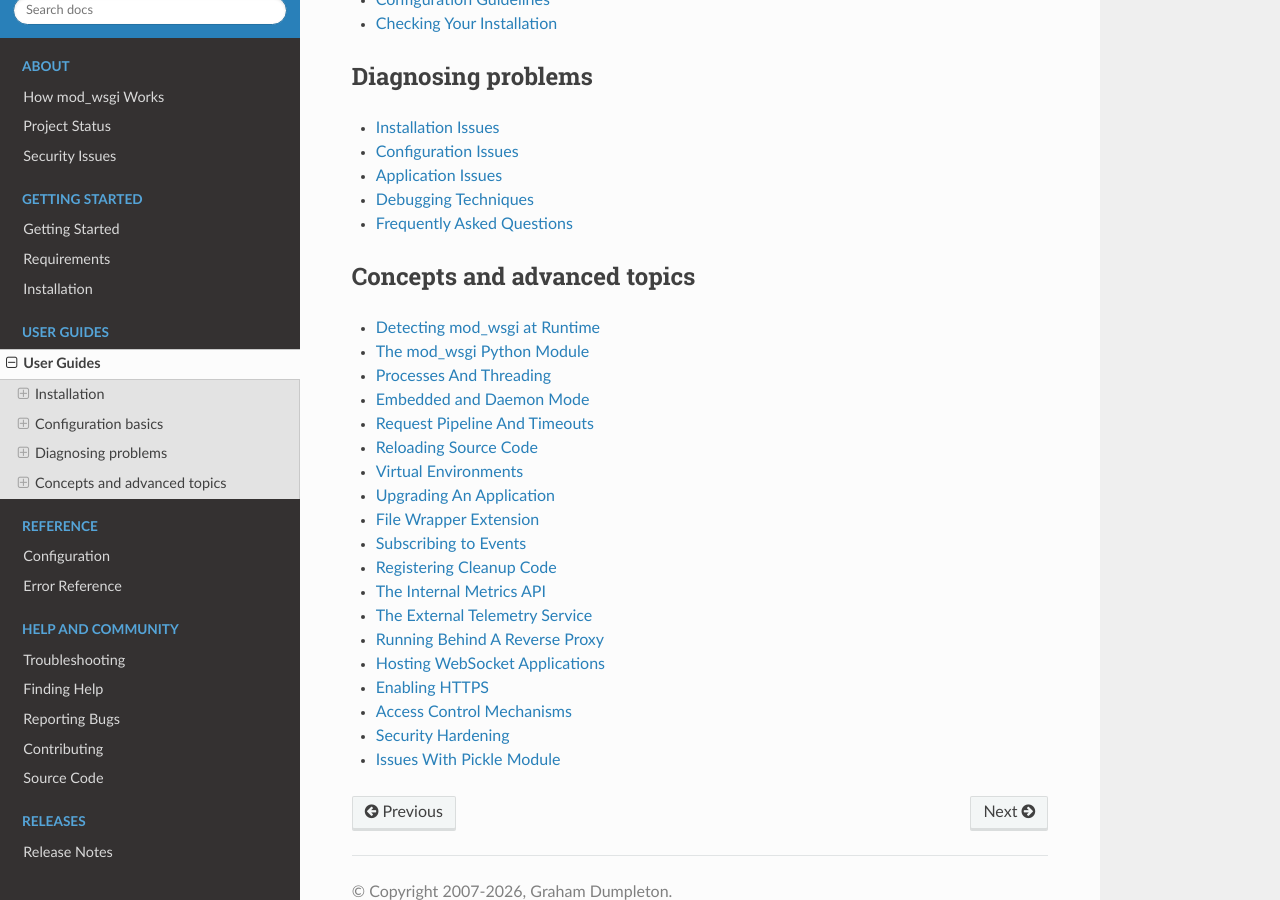
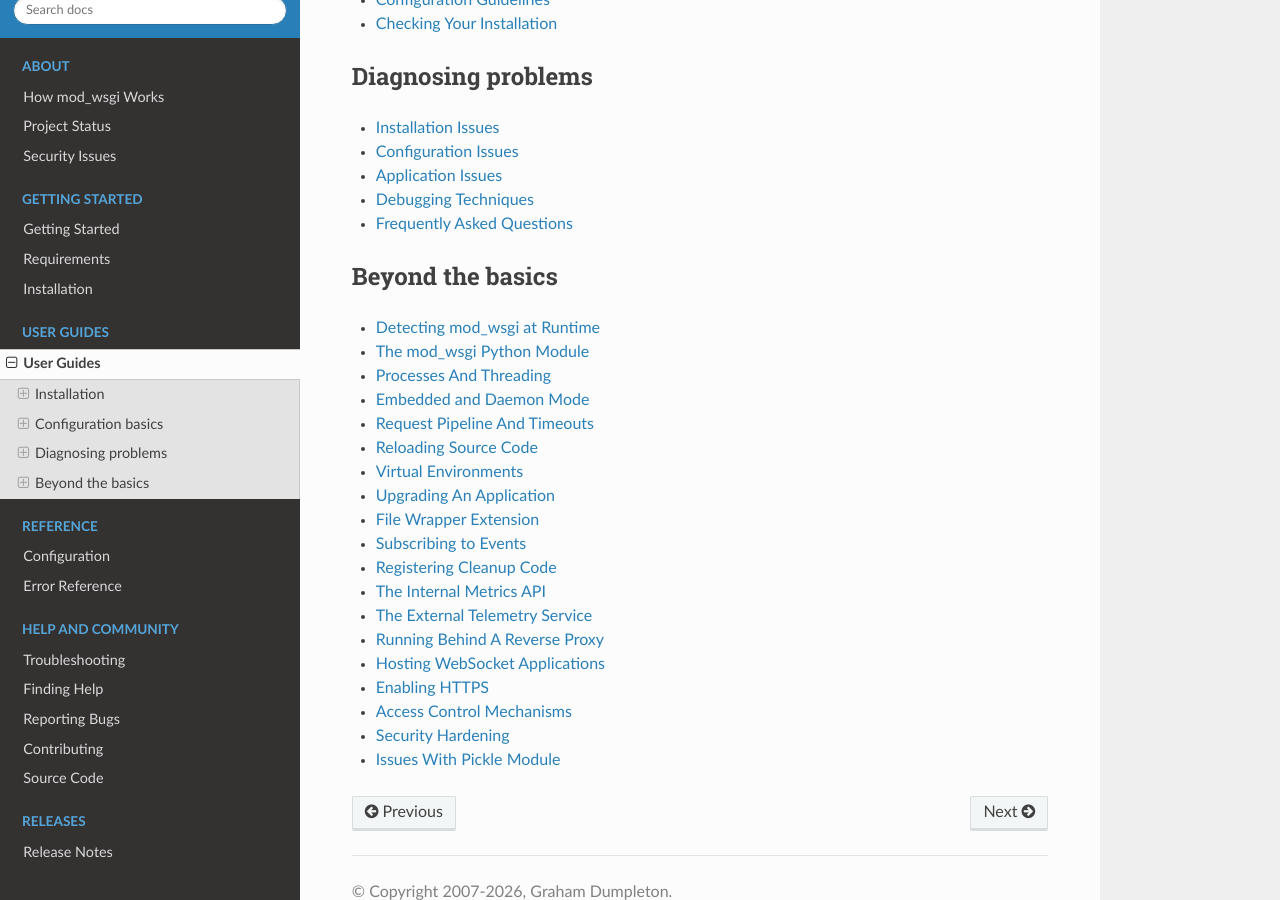
Before and after one commit to GrahamDumpleton/mod_wsgi, a Sphinx documentation site: the page built from docs/user-guides.rst, in a window 1280 px wide and 900 px high, scrolled down 548 px. Built offline with Sphinx 7.4.7 and the Read the Docs theme 3.1.0, drawn with Linux system fonts in a browser that asks for light colours.

Commit message:
Rename the user-guides catch-all section to "Beyond the basics".

```diff
--- a/docs/user-guides.rst
+++ b/docs/user-guides.rst
@@ -40,8 +40,8 @@
    user-guides/debugging-techniques
    user-guides/frequently-asked-questions
 
-Concepts and advanced topics
-----------------------------
+Beyond the basics
+-----------------
 
 .. toctree::
    :maxdepth: 1
```
